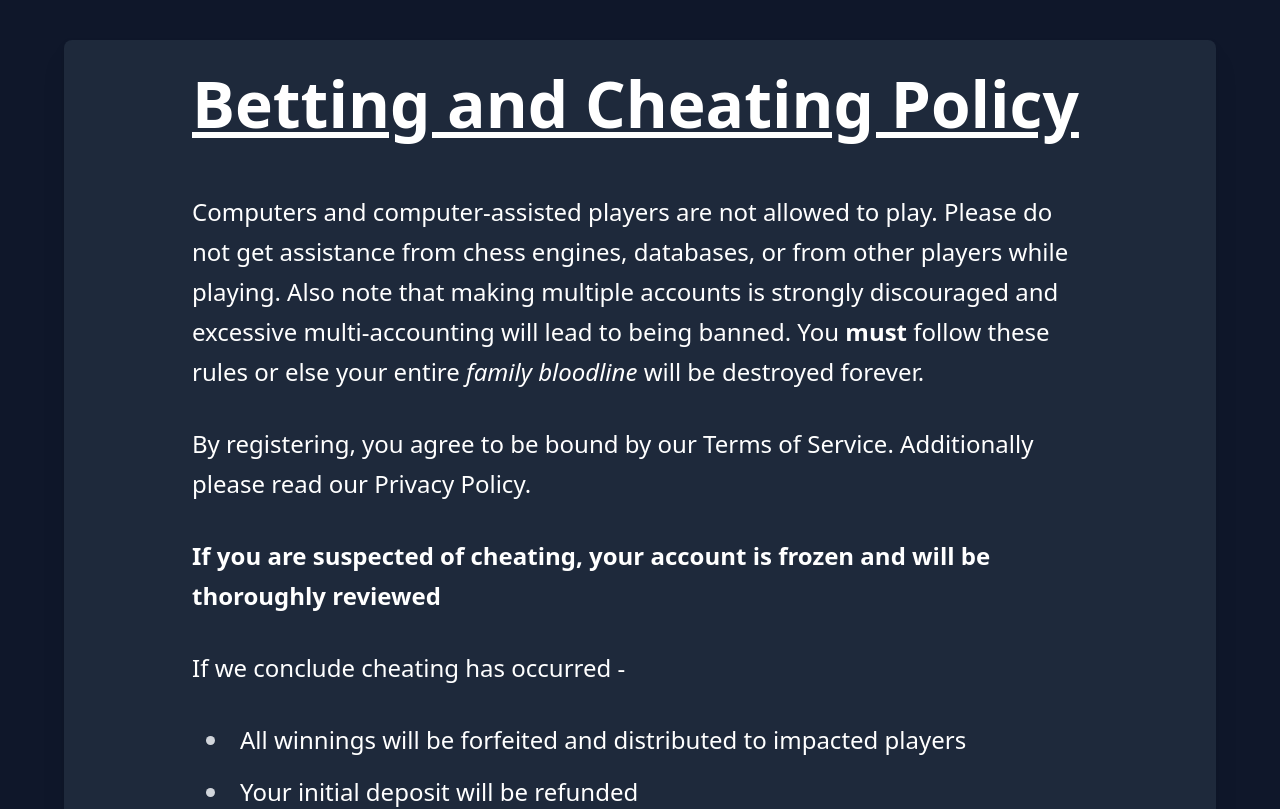
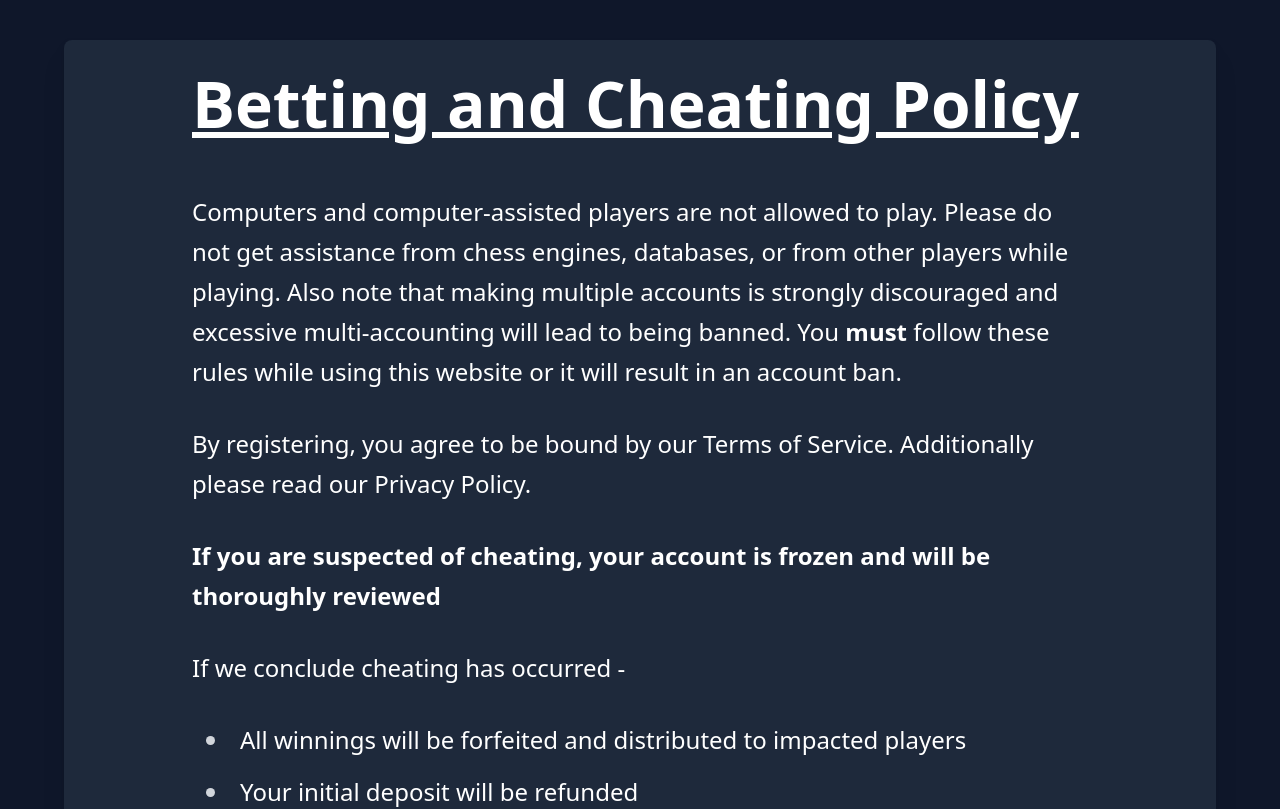
Before and after one commit to Eggysgames/BetChess, a Next.js app: page /cheatingpolicy in a window 1280 px wide. Shown: the top 809 px of the page. Built offline with nearby package versions, Linux system fonts and the light colour scheme.

Commit message:
Update Cheating and Policy Text
Update Cheating and Policy Text

```diff
--- a/pages/cheatingpolicy.tsx
+++ b/pages/cheatingpolicy.tsx
@@ -12,7 +12,7 @@ const cheatingpolicy = () => {
         <p>
           Computers and computer-assisted players are not allowed to play. Please do not get assistance from chess engines, databases, or from
           other players while playing. Also note that making multiple accounts is strongly discouraged and excessive multi-accounting will lead
-          to being banned. You <b>must</b> follow these rules or else your entire <i>family bloodline</i> will be destroyed forever.
+          to being banned. You <b>must</b> follow these rules while using this website or it will result in an account ban.
         </p>
 
         <p>
```
